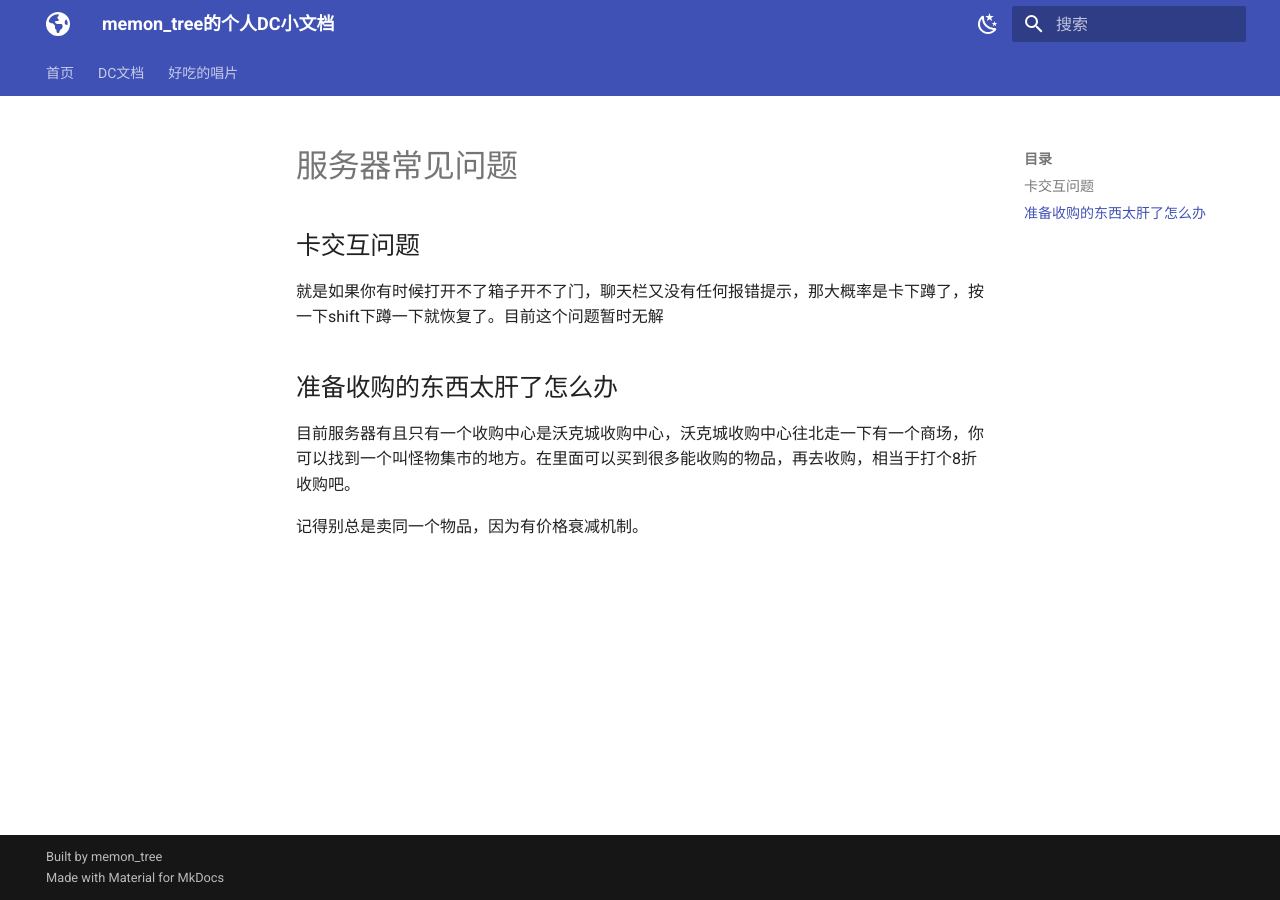
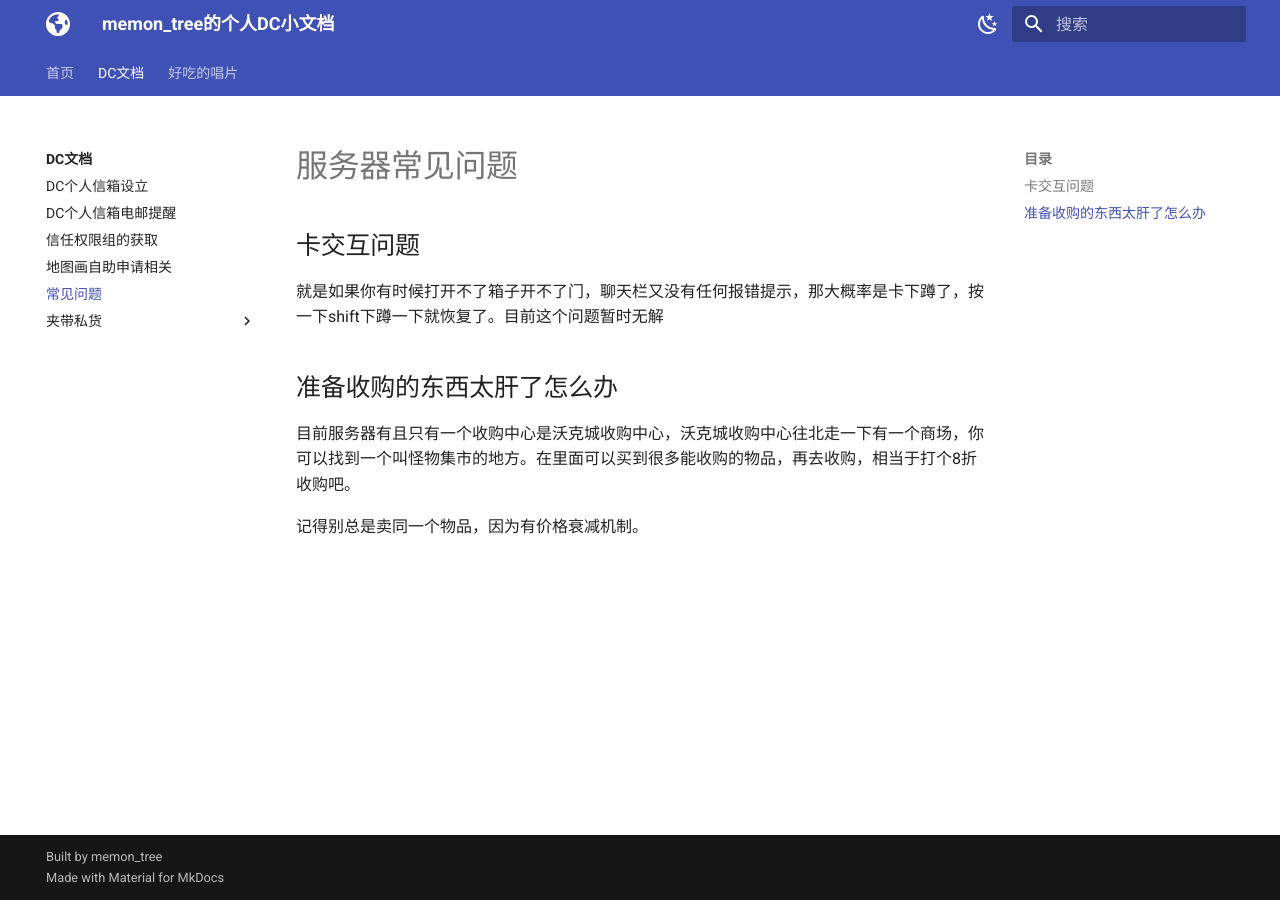
Before and after one commit to soujyuhs16/personaldcdoc, an MkDocs documentation site: the page built from docs/dcdocs/FAQ.md, in a window 1280 px wide. Built offline with MkDocs 1.6.1 and Material for MkDocs 9.7.7, drawn with Linux system fonts in a browser that asks for light colours; part of the change alters nothing that is shown.

Commit message:
更新了一些文档

```diff
--- a/mkdocs.yml
+++ b/mkdocs.yml
@@ -63,6 +63,7 @@ nav:
     - DC个人信箱电邮提醒: dcdocs/DCMailE.md
     - 信任权限组的获取: dcdocs/TrustGroup.md
     - 地图画自助申请相关: dcdocs/DCMAP.md
+    - 常见问题: dcdocs/FAQ.md
     - 夹带私货:
         - 梦幻聚落介绍: dcdocs/MW.md
   - 好吃的唱片:
```
